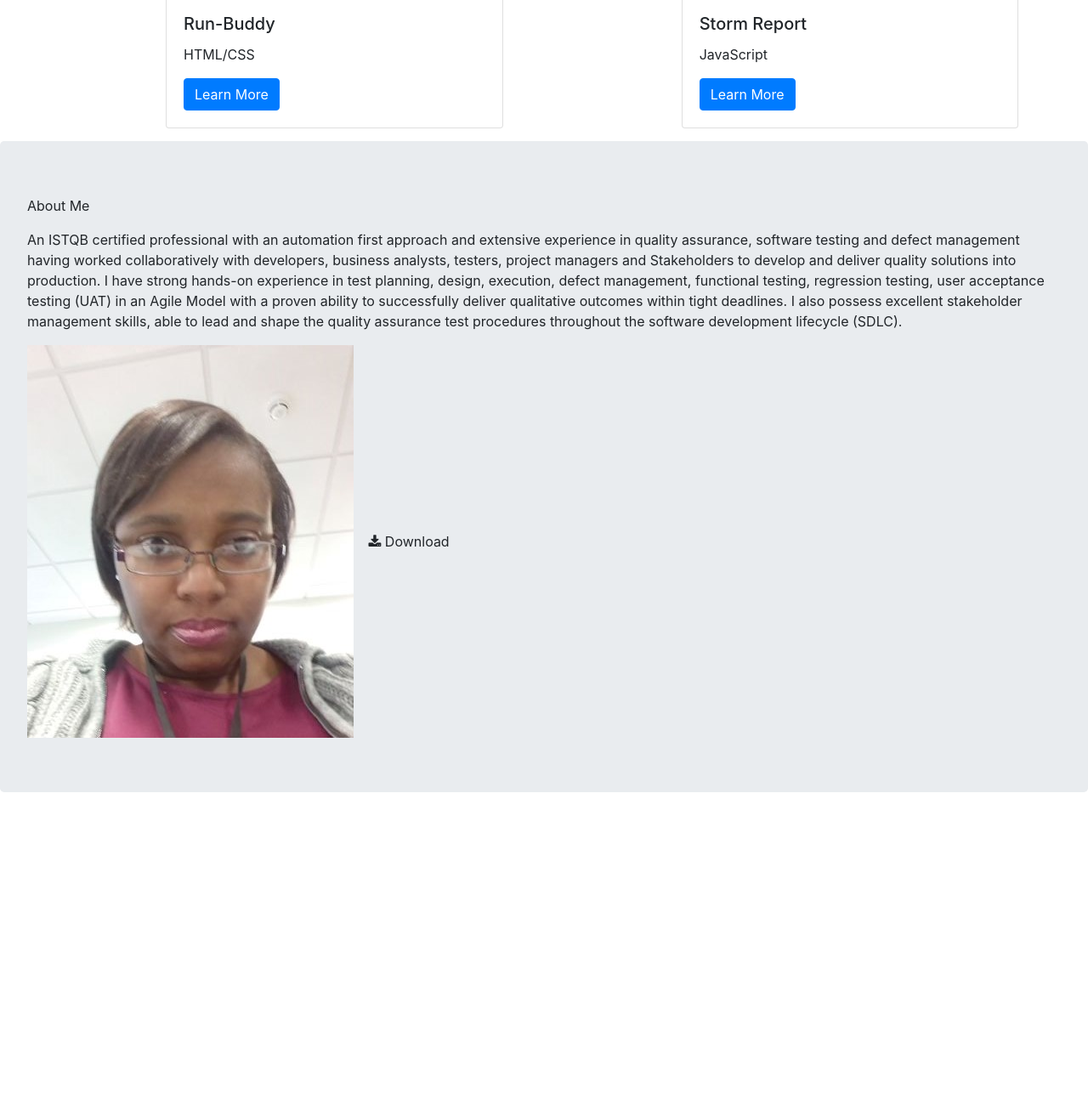
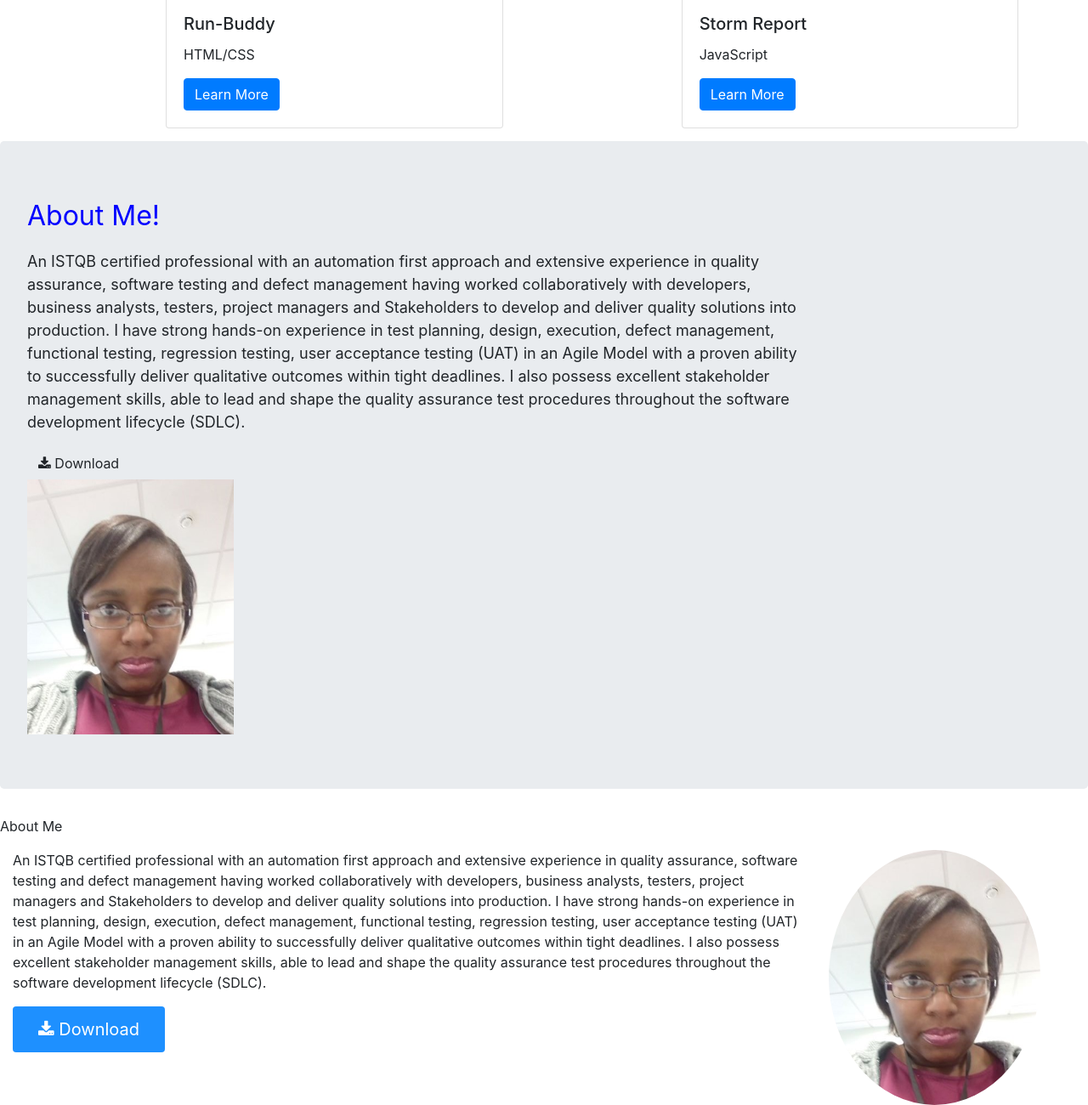
Before and after one commit to aobiaderi/bootstrap-portfolio, a plain HTML site: page index.html in a window 1280 px wide. Shown: the part 1817-3117 px from the top of the page at 85% size. Before the commit the page ends 2781 px from the top, so only its background shows below. Drawn offline with nearby package versions, Linux system fonts and the light colour scheme.

Commit message:
added image and text to about me and modified css

```diff
--- a/css/style.css
+++ b/css/style.css
@@ -58,3 +58,53 @@
     justify-content: center;
     margin-left: 180px;
 }
+
+/* .jumbotron-special {
+   display:flex;
+   width:100%;
+} */
+
+.jumbotron-special .about-1 {
+    display:flex;
+    width:75%;
+}
+
+.jumbotron-special #abt-1 {
+    color: blue;
+    font-size: 32px;
+}
+
+.jumbotron-special #abt-2 {
+    font-size: 18px;
+}
+
+.jumbotron-special .my-image {
+    display:flex;
+    width: 20%;
+    height: 300px;
+    /* position:fixed;
+    left:1050px;
+    bottom:300px; */
+  }
+
+
+
+/* Style buttons */
+.about-me .btn {
+    background-color: DodgerBlue;
+    border: none;
+    color: white;
+    padding: 12px 30px;
+    cursor: pointer;
+    font-size: 20px;
+
+  }
+
+  /* Darker background on mouse-over */
+  .about-me .btn:hover {
+    background-color: RoyalBlue;
+  }
+ .about-me .my-image{
+    border-radius: 50%;
+    height: 300px;
+ }
--- a/index.html
+++ b/index.html
@@ -26,7 +26,7 @@
                 <a class="nav-link" href="#my-wk1">Work</a>
               </li>
               <li class="nav-item">
-                <a class="nav-link" href="#">About</a>
+                <a class="nav-link" href="#abt-1">About</a>
               </li>
               <li class="nav-item">
                 <a class="nav-link" href="#">Contact</a>
@@ -45,7 +45,7 @@
       <div> <p class="my-wk" id="my-wk1">My Work</p></div>
       <div class="container-fluid">
         <div class="row">
-          <div class="cardContainer col-lg-4 col-md-4 col-sm-12">
+          <div class="cardContainer col-sm-12 col-md-4 col-lg-4">
 
             <div class="card">
               <img src="images/2_card.png" class="card-img-top" alt="...">
@@ -57,7 +57,7 @@
             </div>
           </div>
 
-          <div class="cardContainer col-lg-4 col-md-4 col-sm-12">
+          <div class="cardContainer col-sm-12 col-md-4 col-lg-4">
             <div class="card">
               <img src="images/1_card.png" class="card-img-top" alt="...">
               <div class="card-body">
@@ -84,7 +84,7 @@
             </div>
           </div>
 
-          <div class="cardContainer col-lg-4 col-md-4 col-sm-12">
+          <div class="cardContainer col-sm-12 col-md-4 col-lg-4">
             <div class="card">
               <img src="images/4_card.png" class="card-img-top" alt="...">
               <div class="card-body">
@@ -97,7 +97,7 @@
 
       </div><!-- Close row -->
        <div class="row">
-          <div class="cardContainer col-lg-4 col-md-4 col-sm-12">
+          <div class="cardContainer col-sm-12 col-md-4 col-lg-4">
             <div class="card">
               <img src="images/5_card.png" class="card-img-top" alt="...">
               <div class="card-body">
@@ -108,7 +108,7 @@
             </div>
           </div>
 
-          <div class="cardContainer col-lg-4 col-md-4 col-sm-12">
+          <div class="cardContainer col-sm-12 col-md-4 col-lg-4">
             <div class="card">
                 <img src="images/6.card.png" class="card-img-top" alt="...">
                 <div class="card-body">
@@ -122,14 +122,58 @@
         </div><!-- close row -->
       </div><!-- Close container fluid -->
 
-      <div class="jumbotron">
-        <p class="about-1" id="abt-1">About Me</p>
-        <p class="lead1">An ISTQB certified professional with an automation first approach and extensive experience in quality assurance, software testing and defect management having worked collaboratively with developers, business analysts, testers, project managers and Stakeholders to develop and deliver quality solutions into production.
-        I have strong hands-on experience in test planning, design, execution, defect management, functional testing, regression testing, user acceptance testing (UAT) in an Agile Model with a proven ability to successfully deliver qualitative outcomes within tight deadlines. I also possess excellent stakeholder management skills, able to lead and shape the quality assurance test procedures throughout the software development lifecycle (SDLC).</p>
+      <div class="jumbotron jumbotron-special">
+        <p class="about-1" id="abt-1">About Me!</p>
+        <p class="about-1" id="abt-2">An ISTQB certified professional with an automation first approach and extensive experience in quality assurance, software testing and defect management having worked collaboratively with developers, business analysts, testers, project managers and Stakeholders to develop and deliver quality solutions into production.
+          I have strong hands-on experience in test planning, design, execution, defect management, functional testing, regression testing, user acceptance testing (UAT) in an Agile Model with a proven ability to successfully deliver qualitative outcomes within tight deadlines. I also possess excellent stakeholder management skills, able to lead and shape the quality assurance test procedures throughout the software development lifecycle (SDLC).</p>
+
+          <!-- Auto width -->
+        <button class="btn"><i class="fa fa-download"></i> Download</button>
         <img class="my-image" src="/images/Obee1.jpg" alt="a photo of Obiaderi Agbonrofo">
-        <!-- Auto width -->
-        <button class="btn"><i class="fa fa-download"></i> Download</button>
+
       </div>
+      <!-- <section class="hero-banner"> -->
+        <!-- Replaced wordings in h2 tag and added my photo and alt text -->
+
+        <!-- <p class="sub-title">An ISTQB certified professional with an automation first approach and extensive experience in quality assurance, software testing and defect management having worked collaboratively with developers, business analysts, testers, project managers and Stakeholders to develop and deliver quality solutions into production.
+          I have strong hands-on experience in test planning, design, execution, defect management, functional testing, regression testing, user acceptance testing (UAT) in an Agile Model with a proven ability to successfully deliver qualitative outcomes within tight deadlines. I also possess excellent stakeholder management skills, able to lead and shape the quality assurance test procedures throughout the software development lifecycle (SDLC).</p>
+         </p>
+        <img class="my-image" src="/images/Obee1.jpg" alt="a photo of Obiaderi Agbonrofo">
+       <br>
+       <br>
+       <br>
+       <br> -->
+
+      <div> <p class="about-1" id="abt-1">About Me</p></div>
+      <div class="container-fluid about-me">
+        <div class="row">
+          <div class="col-lg-9 col-md-3 col-sm-12">
+
+            <!-- <div class="card">
+              <img src="images/2_card.png" class="card-img-right" alt="...">
+              <div class="card-body"> -->
+            <p class="about-1" id="abt-2">An ISTQB certified professional with an automation first approach and extensive experience in quality assurance, software testing and defect management having worked collaboratively with developers, business analysts, testers, project managers and Stakeholders to develop and deliver quality solutions into production.
+             I have strong hands-on experience in test planning, design, execution, defect management, functional testing, regression testing, user acceptance testing (UAT) in an Agile Model with a proven ability to successfully deliver qualitative outcomes within tight deadlines. I also possess excellent stakeholder management skills, able to lead and shape the quality assurance test procedures throughout the software development lifecycle (SDLC).</p>
+            </p>
+          <button class="btn"><i class="fa fa-download"></i> Download</button>
+
+          </div>
+          <div class="col-lg-3 col-md-3 col-sm-12">
+
+            <!-- <div class="card">
+              <img src="images/2_card.png" class="card-img-right" alt="...">
+              <div class="card-body"> -->
+
+            <img class="my-image" src="/images/Obee1.jpg" alt="a photo of Obiaderi Agbonrofo">
+
+          </div>
+        </div><!-- close row -->
+      </div><!-- Close container fluid -->
+
+
+
+
+
 
       <!-- Optional JavaScript -->
       <!-- jQuery first, then Popper.js, then Bootstrap JS -->
```
